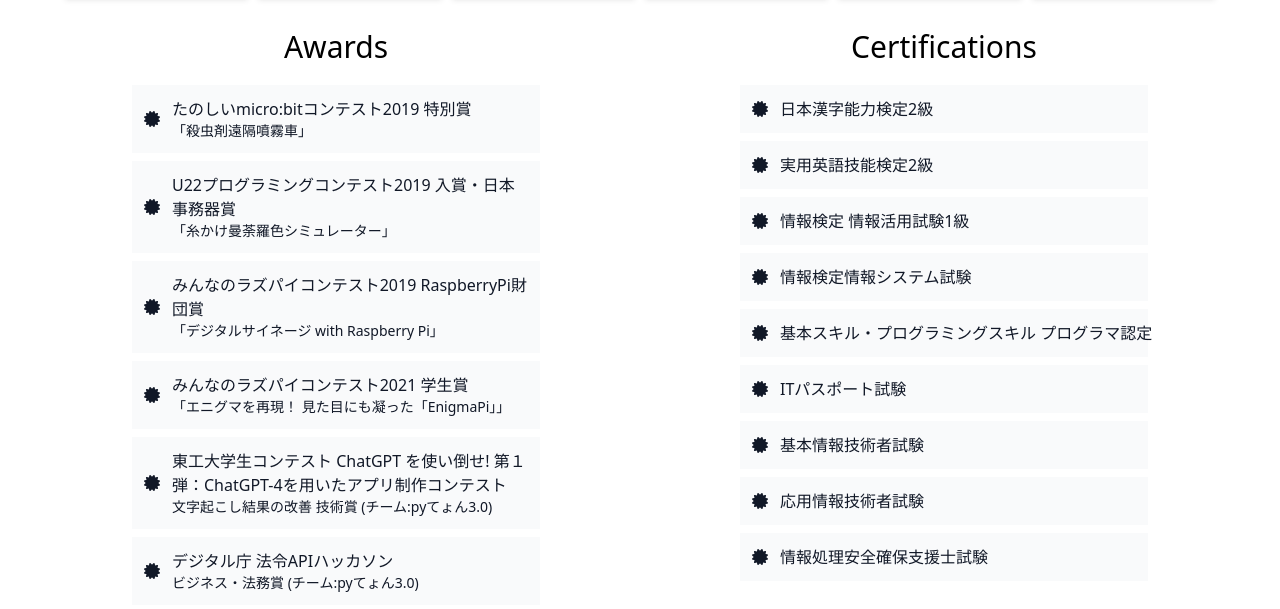
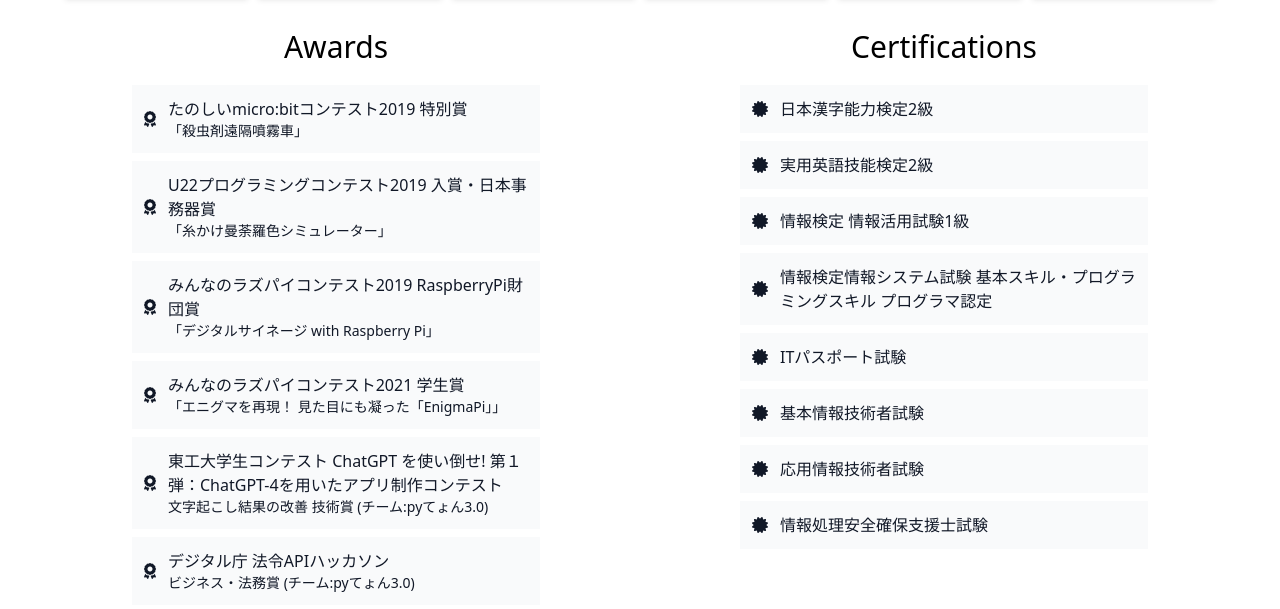
Before and after one commit to seigo2016/seigo2016.github.io, an Astro site: page / in a window 1280 px wide. Shown: the part 1003-1612 px from the top of the page. Built offline with nearby package versions, Linux system fonts and the light colour scheme; Astro itself is replaced by a stand-in of ours.

Commit message:
fix: archivements data

```diff
--- a/src/components/Achievements.astro
+++ b/src/components/Achievements.astro
@@ -18,10 +18,7 @@
     title: '情報検定 情報活用試験1級'
   },
   {
-    title: '情報検定情報システム試験'
-  },
-  {
-    title: '基本スキル・プログラミングスキル プログラマ認定'
+    title: '情報検定情報システム試験 基本スキル・プログラミングスキル プログラマ認定'
   },
   {
     title: 'ITパスポート試験'
@@ -80,7 +77,7 @@
             <li>
               <a href={award.url} target="_blank" rel="noopener noreferrer">
                 <div class="flex items-center p-3 text-base text-gray-900 rounded-lg bg-gray-50 hover:bg-gray-100 group hover:shadow dark:bg-gray-600 dark:hover:bg-gray-500 dark:text-white">
-                  <span class="fa fa-certificate"></span>
+                  <span class="fa fa-award"></span>
                   <div class="flex flex-col">
                     <span class="ms-3 text-left">{award.title}</span>
                     <span class="ms-3 text-left text-sm">{award.description}</span>
@@ -101,7 +98,7 @@
             <li>
               <div class="flex items-center p-3 text-base text-gray-900 rounded-lg bg-gray-50 hover:bg-gray-100 group hover:shadow dark:bg-gray-600 dark:hover:bg-gray-500 dark:text-white">
                 <span class="fa fa-certificate"></span>
-                <span class="ms-3 whitespace-nowrap">{cert.title}</span>
+                <span class="ms-3 text-left break-words">{cert.title}</span>
               </div>
             </li>
           </div>
```
